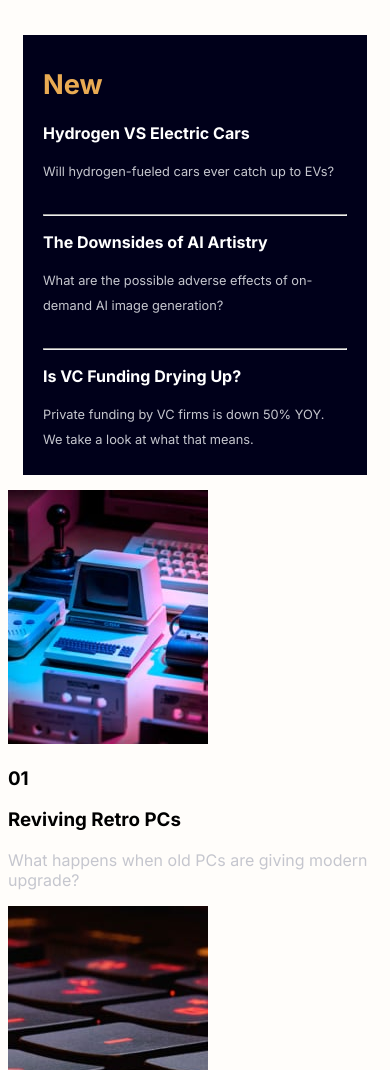
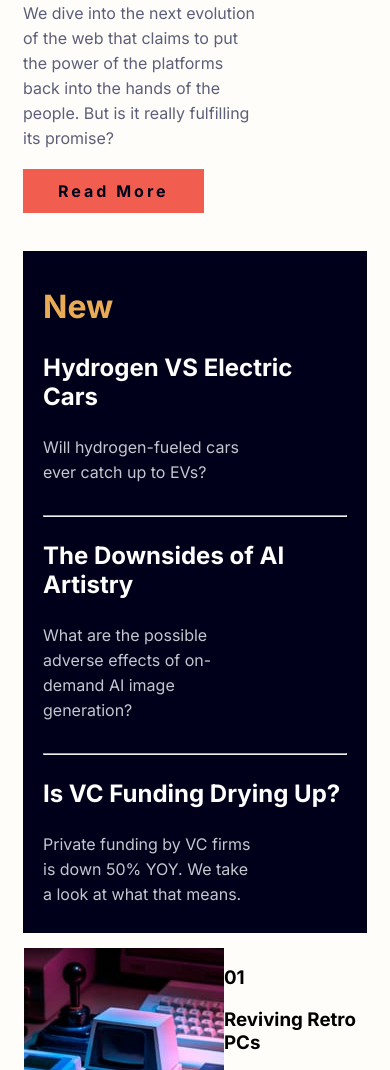
Before and after one commit to Francis-Frimpong/News-Homepage, a plain HTML site: page index.html in a window 390 px wide. Shown: the part 718-1788 px from the top of the page. Drawn offline with Linux system fonts and the light colour scheme.

Commit message:
improved layout for mobile view

```diff
--- a/style.css
+++ b/style.css
@@ -72,20 +72,22 @@ body {
 
 .article h1 {
     width: 70%;
-    font-size: 2rem;
+    font-size: 3rem;
     color: hsl(240, 100%, 5%);
 }
 
 .blog p {
-    font-size: 14px;
-    line-height: 20px;
+    font-size: 1rem;
+    line-height: 25px;
     color:hsl(236, 13%, 42%);
     margin-bottom: 30px;
+    width: 70%;
+
 }
 
 .blog .btn {
     background-color:  hsl(5, 85%, 63%);
-    padding: 12px 25px;
+    padding: 12px 35px;
     letter-spacing: 3px;
     text-decoration: none;
     font-weight: bold;
@@ -115,11 +117,11 @@ hr {
 
 .sideBar h2 {
     color: hsl(35, 77%, 62%);
-    font-size: 1.7rem;
+    font-size: 2rem;
 }
 
 .sideBar h3 {
-    font-size: 1rem;
+    font-size: 1.5rem;
     color:white
 
 }
@@ -134,10 +136,19 @@ hr {
 }
 
 .sideBar p {
-    font-size: .8rem;
+    font-size: 1rem;
     line-height: 25px;
+    width: 70%;
 
 }
+.cards {
+    padding: 0 16px;
+}
+ .card01 , .card02, .card03{
+    display: flex;
+ }
+
+
 
 .overlay {
     position:fixed;
```
